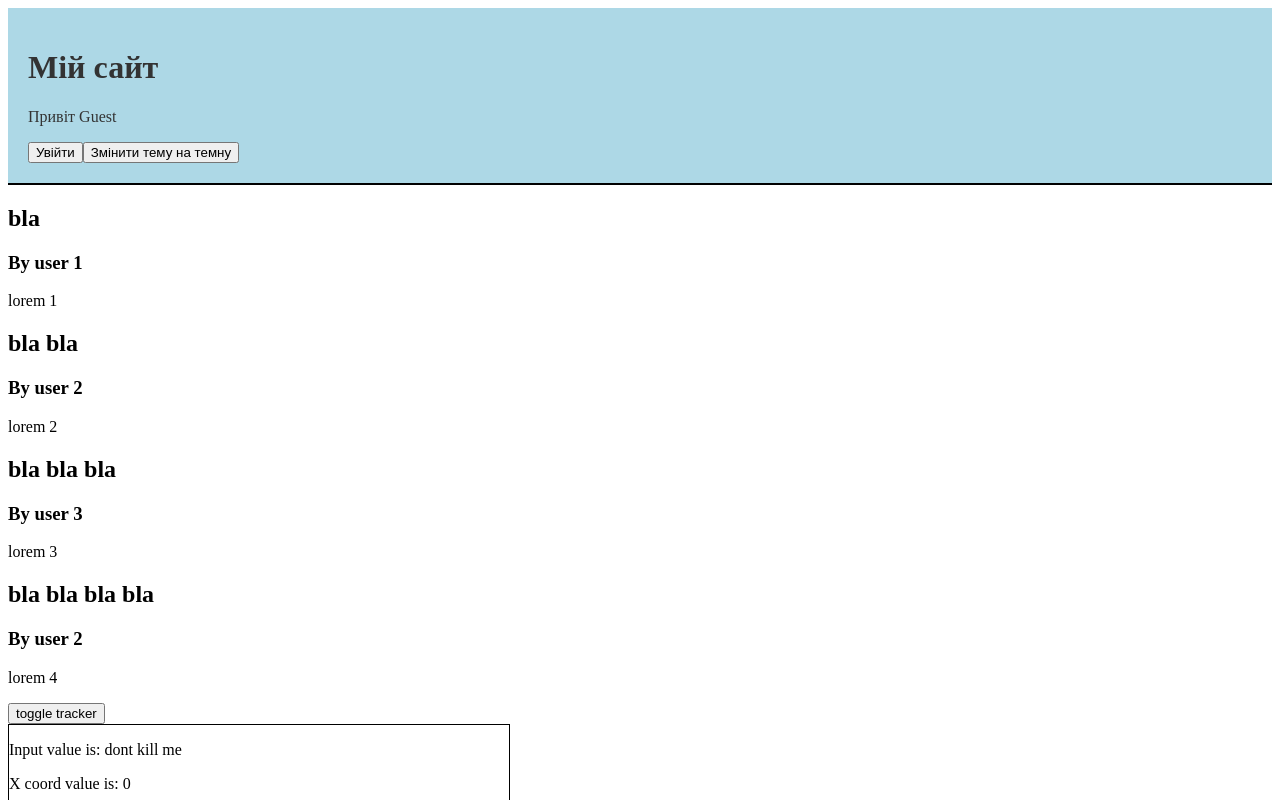
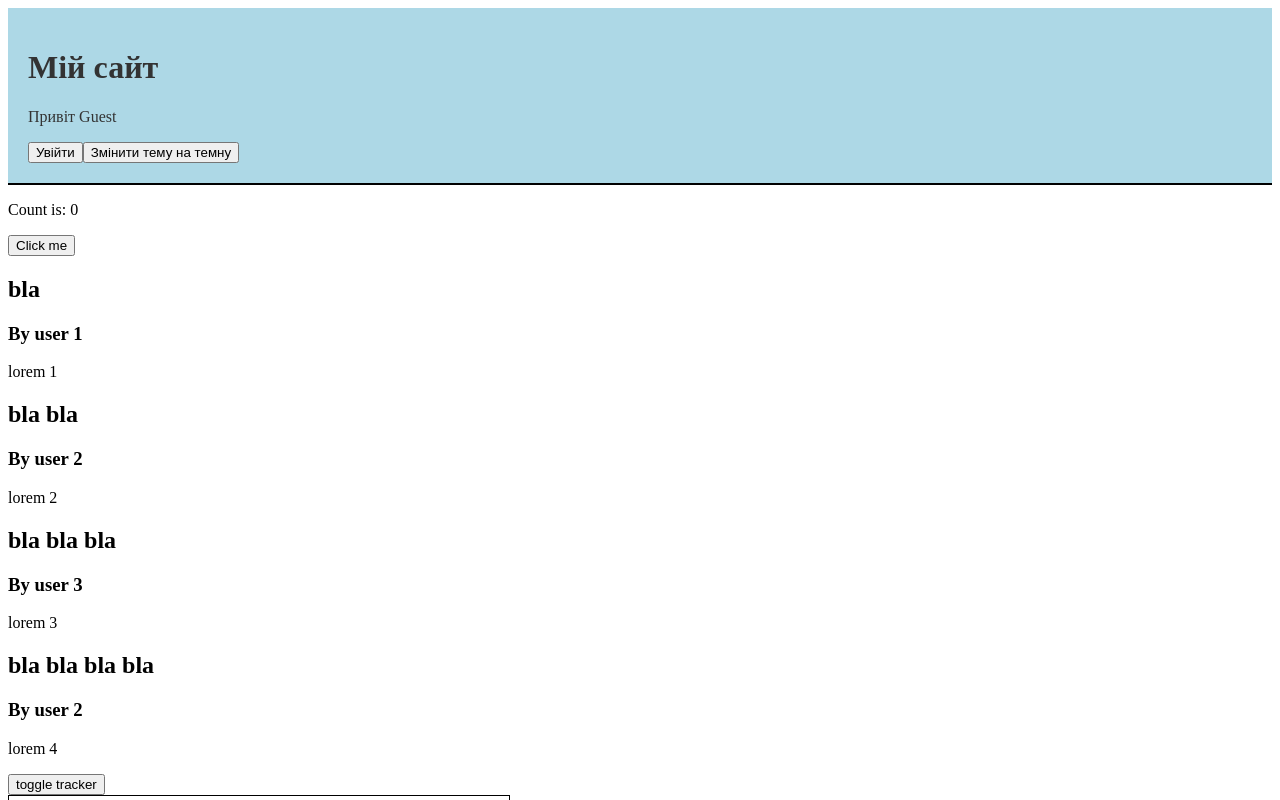
Before and after one commit to fc-fullstack-courses/pfe-2024-1-react-lessons, a React (Vite) app: page / in a window 1280 px wide. Shown: the top 800 px of the page. Built offline with nearby package versions, Linux system fonts and the light colour scheme.

Commit message:
Add callback setState usage examples

```diff
--- a/src/App.jsx
+++ b/src/App.jsx
@@ -18,7 +18,8 @@ class App extends React.Component {
       age: 12,
     },
     theme: CONSTANTS.THEMES.LIGHT_THEME,
-    isTrackerShown: true
+    isTrackerShown: true,
+    counter: 0
   };
 
   handleLogout = () => {
@@ -52,12 +53,56 @@ class App extends React.Component {
     })
   }
 
+  handleClick = () => {
+    // this.setState({
+    //   counter: this.state.counter + 2
+    // });
+
+    // console.log(this.state.counter); // 0
+
+    // this.setState({
+    //   counter: this.state.counter + 1 // 0 + 1
+    // });
+
+    // коллбек режим setState
+    this.setState((state, props) => {
+      // state та props у колбеці гарантовано з найсвіжішими даними
+
+      console.log(state.counter); // 0
+
+      // повертаємо з колбеку об'єкт стану який треба докинути
+      return {
+        counter: state.counter + 1 // 0 + 1
+      }
+    });
+
+    // console.log(this.state.counter); // 0
+
+    // this.setState({
+    //   counter: this.state.counter + 1 // 0 + 1
+    // });
+
+    this.setState((state) => {
+      console.log(this.state.counter);
+      console.log(state.counter); // 1
+
+      return {
+        counter: state.counter + 1 // 1 + 1
+      }
+    });
+
+
+    // console.log(this.state.counter); // 0
+  }
+
   render() {
-    const { user, theme, isTrackerShown } = this.state;
+    const { user, theme, isTrackerShown, counter } = this.state;
     return (
       <UserContext.Provider value={user}>
         <ThemeContext.Provider value={[theme, this.switchTheme]}>
           <Header />
+          <p>Count is: {counter}</p>
+          <button onClick={this.handleClick}>Click me</button>
           <MessagesLoader />
           <button onClick={this.toggleTracker}>toggle tracker</button>
           {isTrackerShown && <FormMouseTracker />}
--- a/src/components/FormMouseTracker/index.jsx
+++ b/src/components/FormMouseTracker/index.jsx
@@ -30,6 +30,12 @@ function FormMouseTracker(props) {
 
   const handleInputChange = ({ target: { value } }) => {
     setInputText(value);
+
+    // setInputText((inputTextValue) => {
+    //   console.log(inputTextValue);
+
+    //   return value;
+    // });
   };
 
   function handleChangeCoords({ clientX, clientY }) {
```
